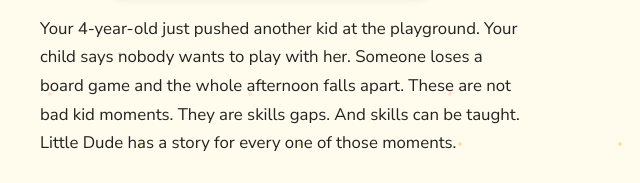
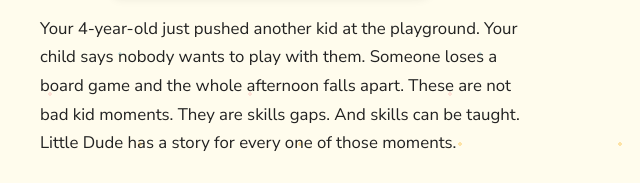
Before and after one commit to caraanne/worldoflittledude, a plain HTML site: page index.html in a window 1280 px wide. Shown: the part 324-507 px from the top of the page, 0-640 px from the left. Drawn offline with nearby package versions, Linux system fonts and the light colour scheme.

Commit message:
Add files via upload

```diff
--- a/index.html
+++ b/index.html
@@ -929,7 +929,7 @@
         <p style="font-size:0.88rem; color:#444; margin:0; line-height:1.5;">Hi! I'm Little Dude, a real therapy dog whose classroom visits inspired every story.</p>
       </div>
     </div>
-    <p>Your 4-year-old just pushed another kid at the playground. Your child says nobody wants to play with her. Someone loses a board game and the whole afternoon falls apart. These are not bad kid moments. They are skills gaps. And skills can be taught. Little Dude has a story for every one of those moments.</p>
+    <p>Your 4-year-old just pushed another kid at the playground. Your child says nobody wants to play with them. Someone loses a board game and the whole afternoon falls apart. These are not bad kid moments. They are skills gaps. And skills can be taught. Little Dude has a story for every one of those moments.</p>
     <div class="hero-btns">
       <a href="shop.html#books" class="btn btn-navy">Shop the Books</a>
       <a href="#free-resource" class="btn btn-outline-white" style="border-color:var(--dusty-navy); color:var(--dusty-navy);">Get a Free Resource</a>
```
